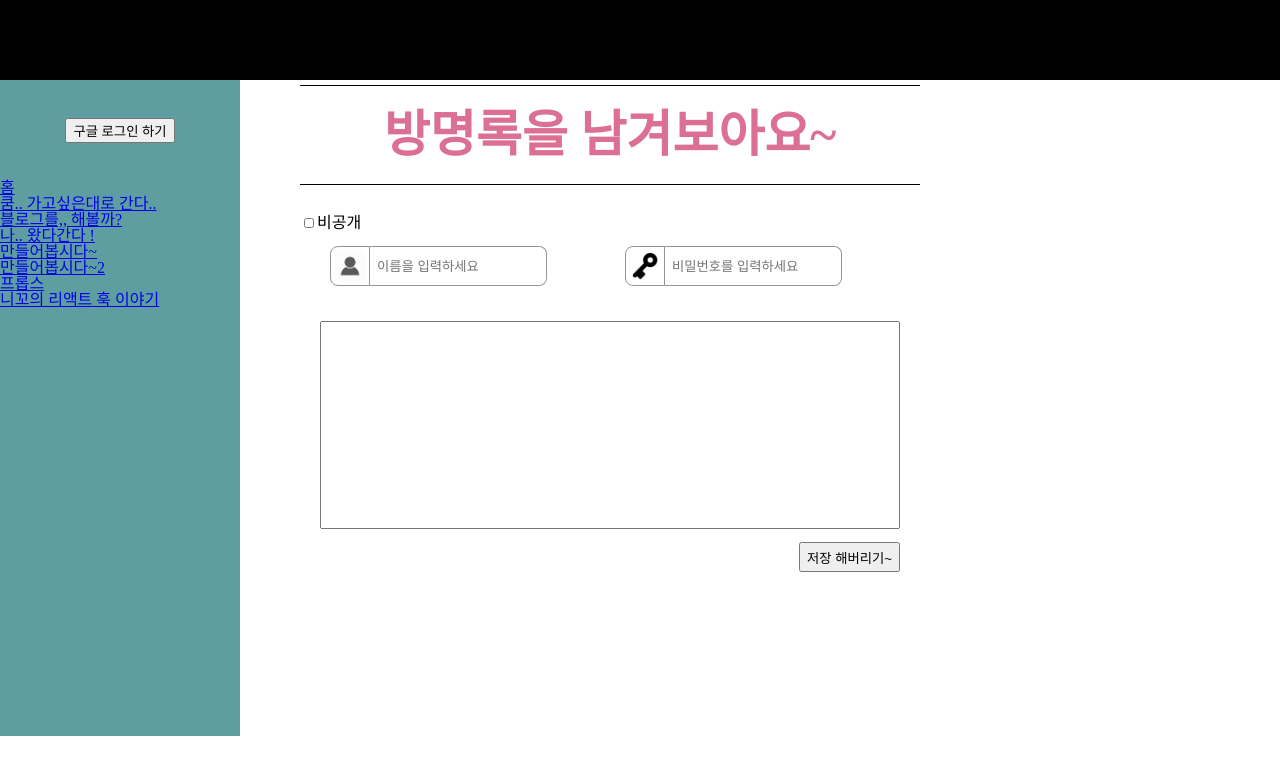
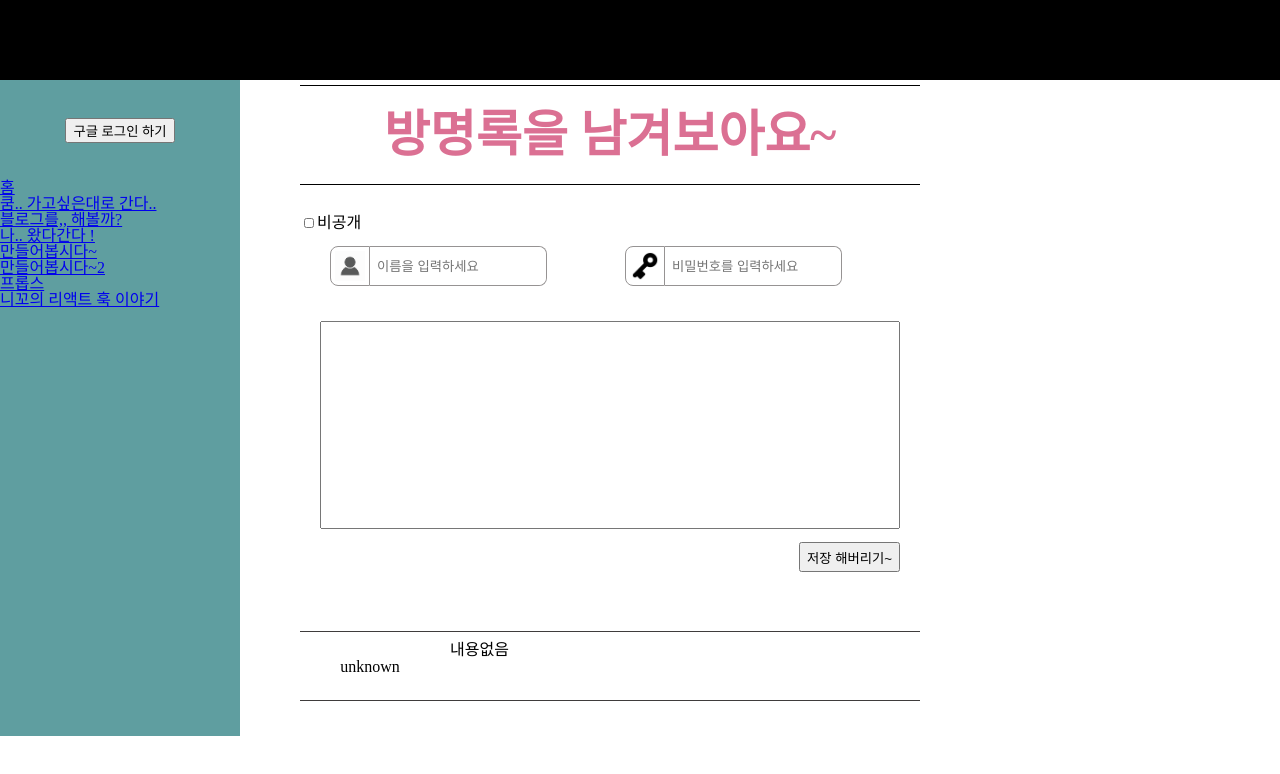
Before and after one commit to zikoom/kooms-day, a React (Create React App) app: page /guest-book in a window 1280 px wide. Shown: the top 774 px of the page. Built offline with nearby package versions, Linux system fonts and the light colour scheme.

Commit message:
답글 컴포넌트 템플릿 작성해보기

```diff
--- a/src/jaduguaza/GuestBook.js
+++ b/src/jaduguaza/GuestBook.js
@@ -56,6 +56,7 @@ export default function GuestBook(){
       return;
     }
 
+    const curTimestamp = new Date().getTime();
     const newPostKey = push(child(ref(db), uniqueID)).key;
     console.log('newPostKey: ', newPostKey);
 
@@ -64,7 +65,8 @@ export default function GuestBook(){
       boardPassword: boardPassword,
       content: content,
       isPrivateBoard: isPrivateBoard,
-      uniqueID: uniqueID
+      uniqueID: uniqueID,
+      curTimestamp: curTimestamp
     }
 
     try{
@@ -84,6 +86,21 @@ export default function GuestBook(){
     }
 
 
+  }
+
+  function Reply({username="unknown", content="내용없음"}){
+    return (
+      <div className="reply">
+        {/* 답글 zone */}
+        <div className="reply-info">
+          <span>{username}</span>
+        </div>
+        <div className="reply-content">
+          <p>{content}</p>
+        </div>
+
+      </div>
+    )
   }
 
 
@@ -114,7 +131,9 @@ export default function GuestBook(){
           <button onClick={() => {addNewBoard(fakeName, boardPassword, boardContent, isPrivateBoard, userID)}}>저장 해버리기~</button>
         </div>
       </div>
-      <div className="title-password"></div>
+      <div className="reply-wrapper">
+        <Reply></Reply>
+      </div>
       <div className="pagination-wrapper"></div>
     </div>
 
--- a/src/jaduguaza/GuestBook.scss
+++ b/src/jaduguaza/GuestBook.scss
@@ -152,9 +152,41 @@ input[type=checkbox]{
     }
 
   }
-  // .board-wrapper{
+  .reply-wrapper{
+    width: 100%;
+    min-height: 70px;
+    height: 70px;
+    padding: 0 20px;
 
-  // }
+    // background-color: aqua;
+
+    border-top: solid 1px rgb(63, 60, 60);
+    border-bottom: solid 1px rgb(63, 60, 60);
+
+    .reply{
+      width: 100%;
+      min-height: 70px;
+      height: 70px;
+      height: 100%;
+      display: flex;
+
+      .reply-info{
+        width: 100px;
+        height: 100%;
+
+        // background-color: red;
+        display: flex;
+        justify-content: center;
+        align-items: center;
+      }
+      .reply-content{
+        width: calc(100% - 100px);
+        height: 100%;
+        padding: 10px 30px;
+        // background-color: blue;
+      }
+    }
+  }
   // .pagination-wrapper{
 
   // }
```
